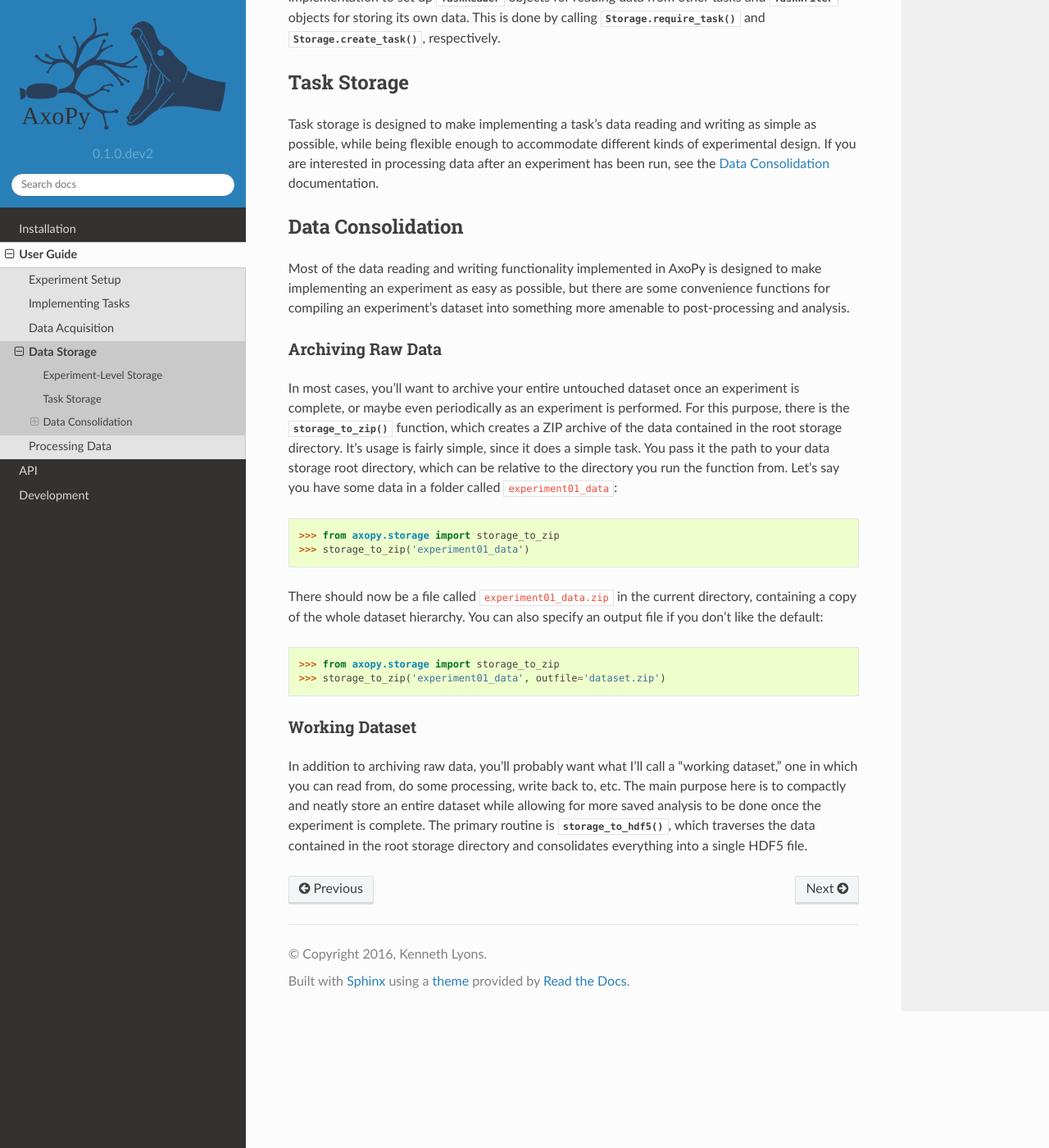
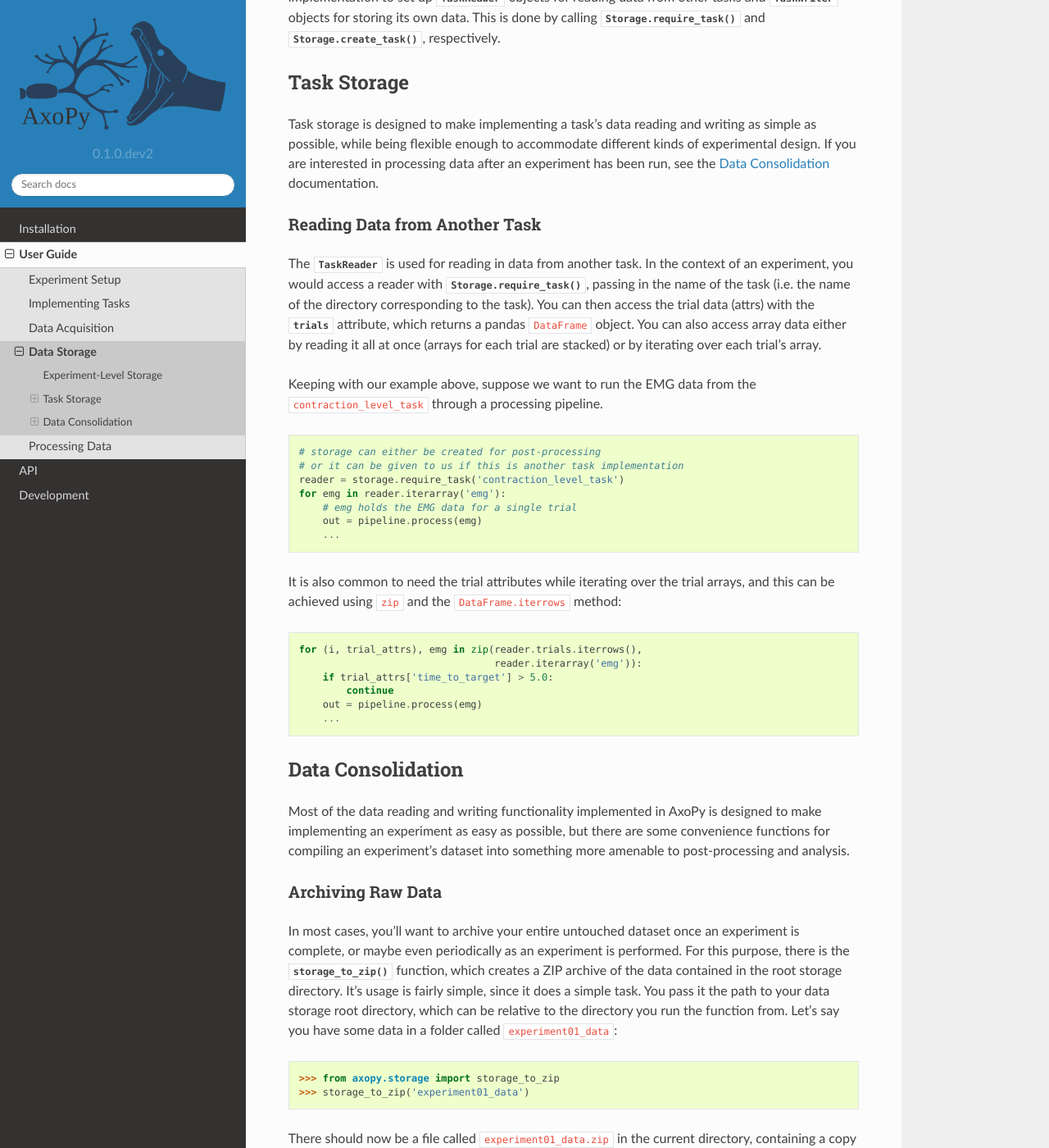
Before and after one commit to axopy/axopy, a Sphinx documentation site: the page built from docs/user_guide/storage.rst, in a window 1280 px wide and 1400 px high, scrolled down 1944 px. Shown: the whole window at 82% size. Built offline with Sphinx 7.4.7 and the Read the Docs theme 2.0.0, drawn with Linux system fonts in a browser that asks for light colours.

Commit message:
Miscellaneous doc improvements.

```diff
--- a/docs/api/features.rst
+++ b/docs/api/features.rst
@@ -2,5 +2,5 @@
 features
 ========
 
-.. automodule:: axopy.features
+.. automodule:: axopy.features.time
    :members:
--- a/docs/user_guide/experiment.rst
+++ b/docs/user_guide/experiment.rst
@@ -47,9 +47,9 @@ oscilloscope-like signal viewer.
 
 In terms of lines of code, this is about the most straightforward experiment
 you can write that actually does something. We create the :class:`Experiment`
-object with a :class:`~axopy.stream.NoiseGenerator` as the input device, then
-run the experiment with :class:`~axopy.task.Oscilloscope` as the sole task to
-run.
+object with a :class:`~axopy.stream.NoiseGenerator` as the input device (or
+DAQ, short for data acquisition), then run the experiment with
+:class:`~axopy.task.Oscilloscope` as the sole task to run.
 
 When you run this code, you'll notice the first thing that happens is a dialog
 window pops up prompting you to enter a subject ID. The :class:`Experiment`
--- a/docs/user_guide/storage.rst
+++ b/docs/user_guide/storage.rst
@@ -114,6 +114,44 @@ as simple as possible, while being flexible enough to accommodate different
 kinds of experimental design. If you are interested in processing data after an
 experiment has been run, see the :ref:`data-consolidation` documentation.
 
+Reading Data from Another Task
+------------------------------
+
+The :class:`TaskReader` is used for reading in data from another task. In the
+context of an experiment, you would access a reader with
+:meth:`Storage.require_task`, passing in the name of the task (i.e. the name of
+the directory corresponding to the task). You can then access the trial data
+(attrs) with the :attr:`trials <TaskReader.trials>` attribute, which returns
+a pandas ``DataFrame`` object. You can also access array data either by reading
+it all at once (arrays for each trial are stacked) or by iterating over each
+trial's array.
+
+Keeping with our example above, suppose we want to run the EMG data from the
+``contraction_level_task`` through a processing pipeline.
+
+.. code-block:: python
+
+    # storage can either be created for post-processing
+    # or it can be given to us if this is another task implementation
+    reader = storage.require_task('contraction_level_task')
+    for emg in reader.iterarray('emg'):
+        # emg holds the EMG data for a single trial
+        out = pipeline.process(emg)
+        ...
+
+It is also common to need the trial attributes while iterating over the trial
+arrays, and this can be achieved using ``zip`` and the ``DataFrame.iterrows``
+method:
+
+.. code-block:: python
+
+    for (i, trial_attrs), emg in zip(reader.trials.iterrows(),
+                                     reader.iterarray('emg')):
+        if trial_attrs['time_to_target'] > 5.0:
+            continue
+        out = pipeline.process(emg)
+        ...
+
 
 .. _data-consolidation:
 
@@ -146,14 +184,3 @@ specify an output file if you don't like the default::
 
     >>> from axopy.storage import storage_to_zip
     >>> storage_to_zip('experiment01_data', outfile='dataset.zip')
-
-Working Dataset
----------------
-
-In addition to archiving raw data, you'll probably want what I'll call
-a "working dataset," one in which you can read from, do some processing, write
-back to, etc. The main purpose here is to compactly and neatly store an entire
-dataset while allowing for more saved analysis to be done once the experiment
-is complete. The primary routine is :func:`storage_to_hdf5`, which traverses
-the data contained in the root storage directory and consolidates everything
-into a single HDF5 file.
```
Also changed, not shown: README.rst (+5 -4 lines), 3 other files.
